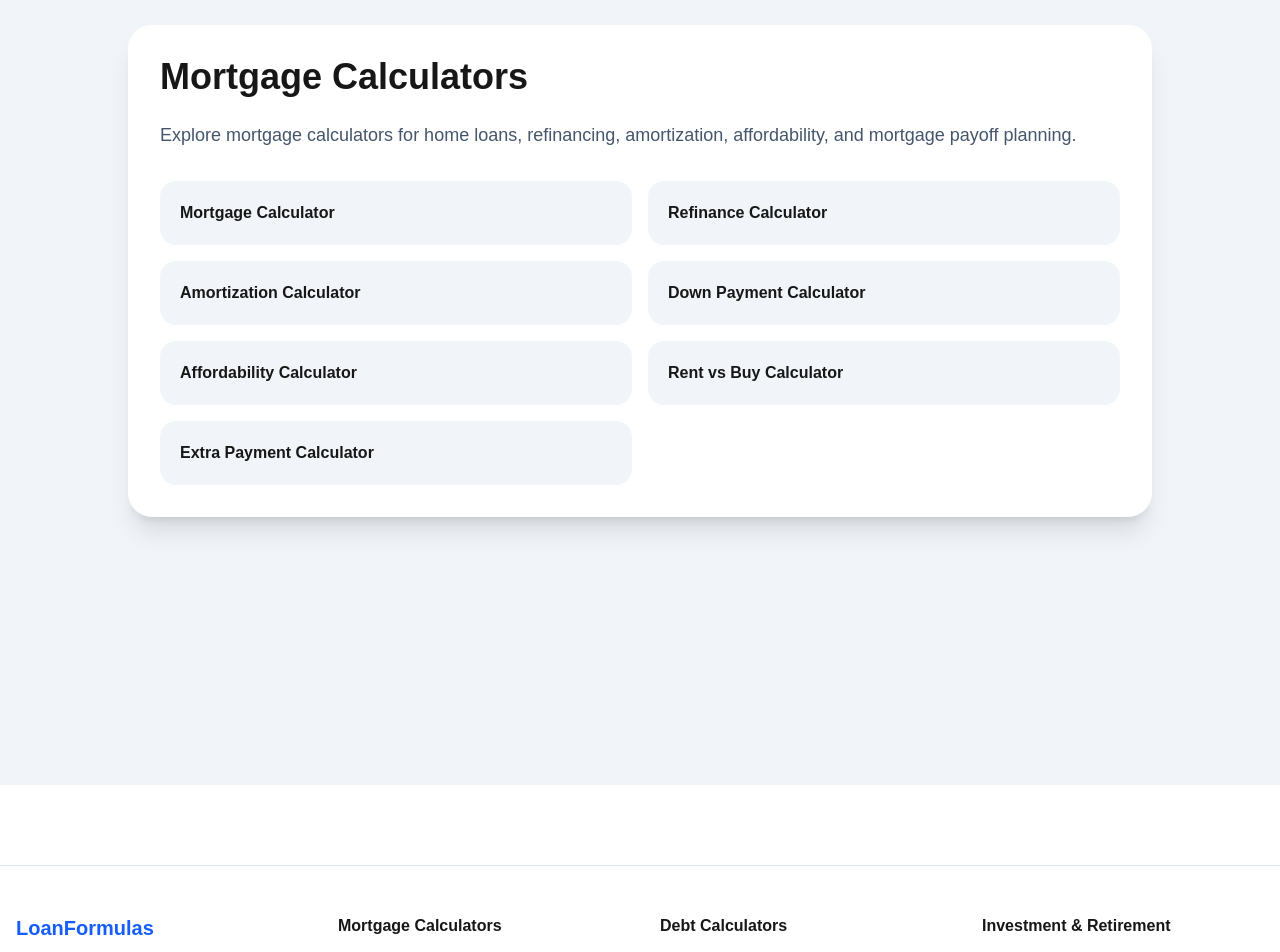
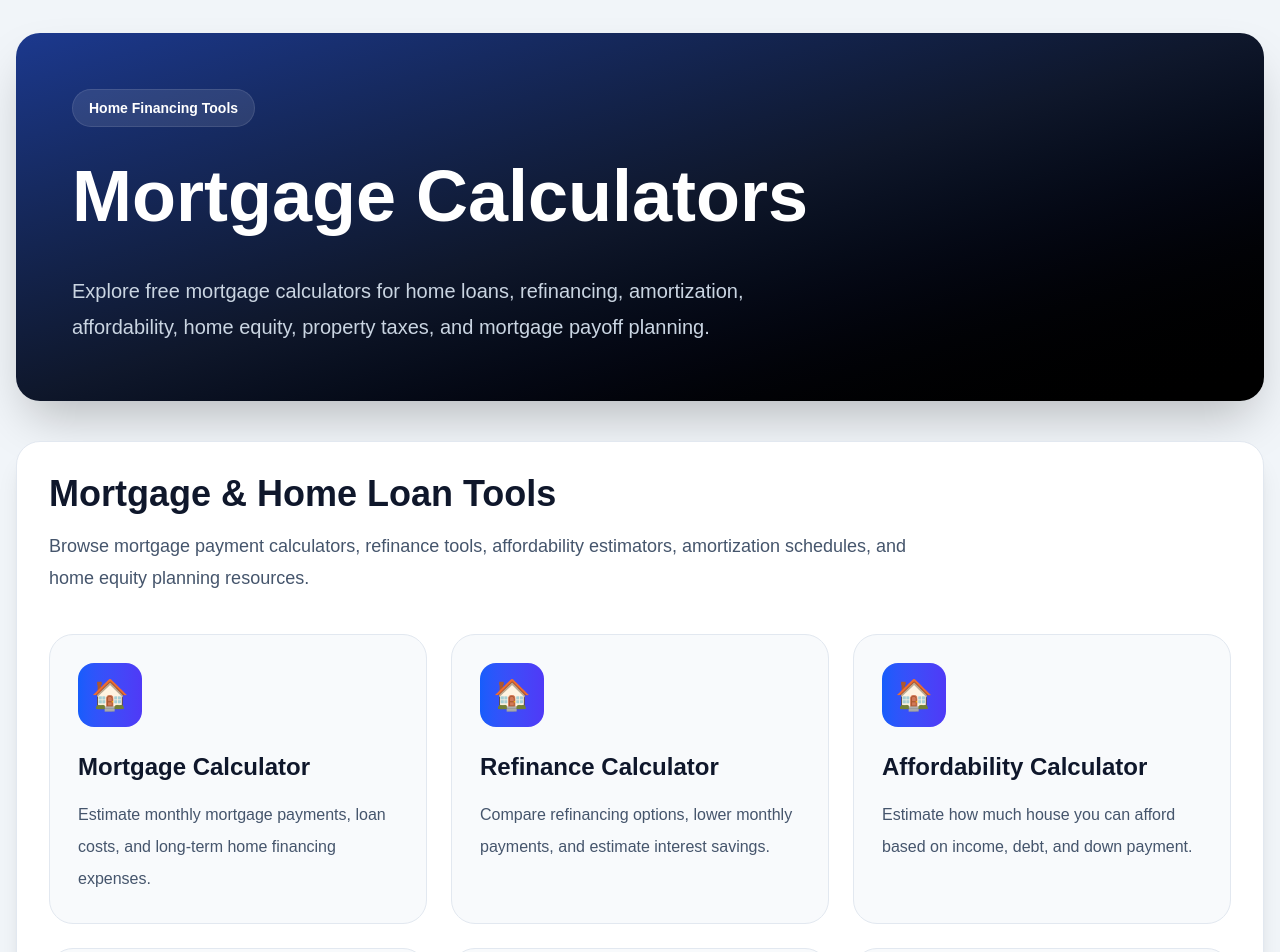
Before and after one commit to dekai-qingyang/seo-site, a Next.js app: page /mortgage-calculators in a window 1280 px wide. Shown: the part 80-1032 px from the top of the page. Built offline with nearby package versions, Linux system fonts and the light colour scheme.

Commit message:
update calculators

```diff
--- a/app/mortgage-calculators/page.tsx
+++ b/app/mortgage-calculators/page.tsx
@@ -1,85 +1,495 @@
-import Link from "next/link"
+import Link from "next/link";
+
+const mortgageTools = [
+
+  {
+    title: "Mortgage Calculator",
+    link: "/mortgage-calculator",
+    description:
+      "Estimate monthly mortgage payments, loan costs, and long-term home financing expenses.",
+  },
+
+  {
+    title: "Refinance Calculator",
+    link: "/refinance-calculator",
+    description:
+      "Compare refinancing options, lower monthly payments, and estimate interest savings.",
+  },
+
+  {
+    title: "Affordability Calculator",
+    link: "/affordability-calculator",
+    description:
+      "Estimate how much house you can afford based on income, debt, and down payment.",
+  },
+
+  {
+    title: "Down Payment Calculator",
+    link: "/down-payment-calculator",
+    description:
+      "Calculate required down payments, loan amounts, and mortgage financing needs.",
+  },
+
+  {
+    title: "Rent vs Buy Calculator",
+    link: "/rent-vs-buy-calculator",
+    description:
+      "Compare long-term renting and home buying costs to make smarter housing decisions.",
+  },
+
+  {
+    title: "Extra Payment Calculator",
+    link: "/extra-payment-calculator",
+    description:
+      "Estimate how additional mortgage payments may reduce loan terms and interest costs.",
+  },
+
+  {
+    title: "Biweekly Mortgage Calculator",
+    link: "/biweekly-mortgage-calculator",
+    description:
+      "Analyze biweekly mortgage payment strategies and long-term loan savings.",
+  },
+
+  {
+    title: "Mortgage Payoff Calculator",
+    link: "/mortgage-payoff-calculator",
+    description:
+      "Estimate mortgage payoff timelines and interest savings opportunities.",
+  },
+
+  {
+    title: "Mortgage Interest Calculator",
+    link: "/mortgage-interest-calculator",
+    description:
+      "Calculate mortgage interest costs over the life of a home loan.",
+  },
+
+  {
+    title: "Mortgage Points Calculator",
+    link: "/mortgage-points-calculator",
+    description:
+      "Estimate savings and costs associated with buying mortgage discount points.",
+  },
+
+  {
+    title: "Mortgage Insurance Calculator",
+    link: "/mortgage-insurance-calculator",
+    description:
+      "Calculate PMI costs and mortgage insurance requirements for home financing.",
+  },
+
+  {
+    title: "Property Tax Calculator",
+    link: "/property-tax-calculator",
+    description:
+      "Estimate annual property taxes and housing-related ownership expenses.",
+  },
+
+  {
+    title: "Home Equity Calculator",
+    link: "/home-equity-calculator",
+    description:
+      "Estimate available home equity based on loan balances and property value.",
+  },
+
+  {
+    title: "Home Equity Loan Calculator",
+    link: "/home-equity-loan-calculator",
+    description:
+      "Estimate home equity loan payments, interest costs, and borrowing limits.",
+  },
+
+  {
+    title: "Home Equity Line of Credit Calculator",
+    link: "/home-equity-line-of-credit-calculator",
+    description:
+      "Analyze HELOC borrowing capacity, payments, and revolving credit costs.",
+  },
+
+  {
+    title: "HELOC Calculator",
+    link: "/heloc-calculator",
+    description:
+      "Estimate HELOC monthly payments, interest expenses, and home equity usage.",
+  },
+
+  {
+    title: "Closing Cost Calculator",
+    link: "/closing-cost-calculator",
+    description:
+      "Calculate estimated closing costs, lender fees, and home purchase expenses.",
+  },
+
+  {
+    title: "House Payment Calculator",
+    link: "/house-payment-calculator",
+    description:
+      "Estimate total monthly house payments including taxes and insurance.",
+  },
+
+  {
+    title: "Home Affordability Calculator",
+    link: "/home-affordability-calculator",
+    description:
+      "Estimate affordable home prices based on income and debt-to-income ratios.",
+  },
+
+  {
+    title: "Real Estate Calculator",
+    link: "/real-estate-calculator",
+    description:
+      "Analyze real estate financing, investment returns, and property costs.",
+  },
+
+  {
+    title: "Cash Out Refinance Calculator",
+    link: "/cash-out-refinance-calculator",
+    description:
+      "Estimate cash-out refinance proceeds, payments, and refinancing expenses.",
+  },
+
+  {
+    title: "Adjustable Rate Mortgage Calculator",
+    link: "/adjustable-rate-mortgage-calculator",
+    description:
+      "Estimate ARM loan payments and future interest rate adjustment scenarios.",
+  },
+
+  {
+    title: "ARM Calculator",
+    link: "/arm-calculator",
+    description:
+      "Analyze adjustable-rate mortgage costs and changing payment projections.",
+  },
+
+  {
+    title: "Principal and Interest Calculator",
+    link: "/principal-and-interest-calculator",
+    description:
+      "Estimate principal and interest breakdowns for mortgage loan payments.",
+  },
+
+  {
+    title: "Escrow Calculator",
+    link: "/escrow-calculator",
+    description:
+      "Calculate escrow costs including property taxes and homeowners insurance.",
+  },
+
+  {
+    title: "Mortgage Amortization Calculator",
+    link: "/mortgage-amortization-calculator",
+    description:
+      "View mortgage amortization schedules and long-term repayment breakdowns.",
+  },
+
+  {
+    title: "Amortization Calculator",
+    link: "/amortization-calculator",
+    description:
+      "Estimate amortized loan payments, balances, and repayment schedules.",
+  },
+
+];
 
 export default function MortgageCalculatorsPage() {
 
   return (
 
-    <main className="min-h-screen bg-slate-100 py-10 px-4">
+    <main className="min-h-screen bg-slate-100 py-12 px-4">
 
-      <div className="max-w-5xl mx-auto">
+      <div className="max-w-7xl mx-auto">
 
-        <div className="bg-white rounded-3xl shadow-xl p-8">
+        {/* HERO */}
 
-          <h1 className="text-4xl font-black mb-6">
+        <section className="
+          bg-gradient-to-br
+          from-blue-900
+          via-slate-900
+          to-black
+          rounded-3xl
+          p-10
+          md:p-14
+          text-white
+          shadow-2xl
+          mb-10
+        ">
+
+          <div className="max-w-4xl">
+
+            <div className="
+              inline-flex
+              items-center
+              rounded-full
+              bg-white/10
+              border
+              border-white/10
+              px-4
+              py-2
+              text-sm
+              font-semibold
+              mb-6
+            ">
+
+              Home Financing Tools
+
+            </div>
+
+            <h1 className="
+              text-5xl
+              md:text-7xl
+              font-black
+              leading-tight
+              mb-8
+            ">
+
               Mortgage Calculators
+
             </h1>
 
-          <p className="text-slate-600 text-lg mb-8">
-            Explore mortgage calculators for home loans,
+            <p className="
+              text-slate-300
+              text-xl
+              leading-9
+              max-w-3xl
+            ">
+
+              Explore free mortgage calculators for home loans,
               refinancing,
               amortization,
               affordability,
+              home equity,
+              property taxes,
               and mortgage payoff planning.
+
             </p>
 
-          <div className="grid md:grid-cols-2 gap-4">
+          </div>
 
-            <Link
-              href="/mortgage-calculator"
-              className="bg-slate-100 hover:bg-blue-50 rounded-2xl p-5 font-bold"
-            >
-              Mortgage Calculator
-            </Link>
+        </section>
 
-            <Link
-              href="/refinance-calculator"
-              className="bg-slate-100 hover:bg-blue-50 rounded-2xl p-5 font-bold"
-            >
-              Refinance Calculator
-            </Link>
+        {/* TOOL GRID */}
 
-            <Link
-              href="/amortization-calculator"
-              className="bg-slate-100 hover:bg-blue-50 rounded-2xl p-5 font-bold"
-            >
-              Amortization Calculator
-            </Link>
+        <section className="
+          bg-white
+          rounded-3xl
+          shadow-xl
+          border
+          border-slate-200
+          p-8
+          mb-10
+        ">
 
-            <Link
-              href="/down-payment-calculator"
-              className="bg-slate-100 hover:bg-blue-50 rounded-2xl p-5 font-bold"
-            >
-              Down Payment Calculator
-            </Link>
+          <div className="
+            flex
+            items-center
+            justify-between
+            mb-10
+          ">
 
-            <Link
-              href="/affordability-calculator"
-              className="bg-slate-100 hover:bg-blue-50 rounded-2xl p-5 font-bold"
-            >
-              Affordability Calculator
-            </Link>
+            <div>
 
-            <Link
-              href="/rent-vs-buy-calculator"
-              className="bg-slate-100 hover:bg-blue-50 rounded-2xl p-5 font-bold"
-            >
-              Rent vs Buy Calculator
-            </Link>
+              <h2 className="
+                text-4xl
+                font-black
+                text-slate-900
+                mb-4
+              ">
 
-            <Link
-              href="/extra-payment-calculator"
-              className="bg-slate-100 hover:bg-blue-50 rounded-2xl p-5 font-bold"
-            >
-              Extra Payment Calculator
-            </Link>
+                Mortgage & Home Loan Tools
+
+              </h2>
+
+              <p className="
+                text-slate-600
+                text-lg
+                leading-8
+                max-w-4xl
+              ">
+
+                Browse mortgage payment calculators,
+                refinance tools,
+                affordability estimators,
+                amortization schedules,
+                and home equity planning resources.
+
+              </p>
 
             </div>
 
           </div>
 
+          <div className="
+            grid
+            md:grid-cols-2
+            xl:grid-cols-3
+            gap-6
+          ">
+
+            {mortgageTools.map((tool) => (
+
+              <Link
+                key={tool.link}
+                href={tool.link}
+                className="
+                  group
+                  bg-slate-50
+                  hover:bg-blue-50
+                  border
+                  border-slate-200
+                  hover:border-blue-500
+                  rounded-3xl
+                  p-7
+                  transition-all
+                  hover:-translate-y-1
+                "
+              >
+
+                <div className="
+                  w-16
+                  h-16
+                  rounded-2xl
+                  bg-gradient-to-r
+                  from-blue-600
+                  to-indigo-600
+                  flex
+                  items-center
+                  justify-center
+                  text-white
+                  text-3xl
+                  font-black
+                  mb-6
+                ">
+
+                  🏠
+
+                </div>
+
+                <h3 className="
+                  text-2xl
+                  font-black
+                  text-slate-900
+                  group-hover:text-blue-700
+                  mb-4
+                ">
+
+                  {tool.title}
+
+                </h3>
+
+                <p className="
+                  text-slate-600
+                  leading-8
+                ">
+
+                  {tool.description}
+
+                </p>
+
+              </Link>
+
+            ))}
+
+          </div>
+
+        </section>
+
+        {/* SEO CONTENT */}
+
+        <section className="
+          bg-white
+          rounded-3xl
+          border
+          border-slate-200
+          shadow-xl
+          p-8
+          md:p-12
+        ">
+
+          <div className="max-w-5xl">
+
+            <h2 className="
+              text-4xl
+              md:text-5xl
+              font-black
+              text-slate-900
+              mb-8
+            ">
+
+              Mortgage & Home Financing Calculators
+
+            </h2>
+
+            <div className="
+              space-y-8
+              text-slate-700
+              text-lg
+              leading-9
+            ">
+
+              <p>
+
+                Mortgage calculators help homebuyers,
+                homeowners,
+                and real estate investors estimate monthly mortgage payments,
+                home affordability,
+                refinancing costs,
+                amortization schedules,
+                property taxes,
+                and long-term borrowing expenses.
+
+              </p>
+
+              <p>
+
+                These calculators are frequently used to compare loan options,
+                evaluate refinance opportunities,
+                estimate total interest costs,
+                and improve long-term housing affordability planning.
+
+              </p>
+
+              <p>
+
+                Home financing decisions often involve multiple variables including loan terms,
+                mortgage interest rates,
+                down payments,
+                property taxes,
+                homeowners insurance,
+                PMI,
+                and refinancing costs.
+
+              </p>
+
+              <p>
+
+                Mortgage calculators may help borrowers understand monthly payment obligations,
+                evaluate home affordability,
+                compare fixed-rate and adjustable-rate mortgages,
+                and estimate long-term repayment timelines.
+
+              </p>
+
+              <p>
+
+                Whether you are purchasing a new home,
+                refinancing an existing mortgage,
+                or analyzing home equity borrowing options,
+                these mortgage calculators provide fast and accurate financial estimates for smarter real estate decisions.
+
+              </p>
+
+            </div>
+
+          </div>
+
+        </section>
+
       </div>
 
     </main>
 
-  )
+  );
+
 }
```
Lines whose indentation alone changed are shown as unchanged.
